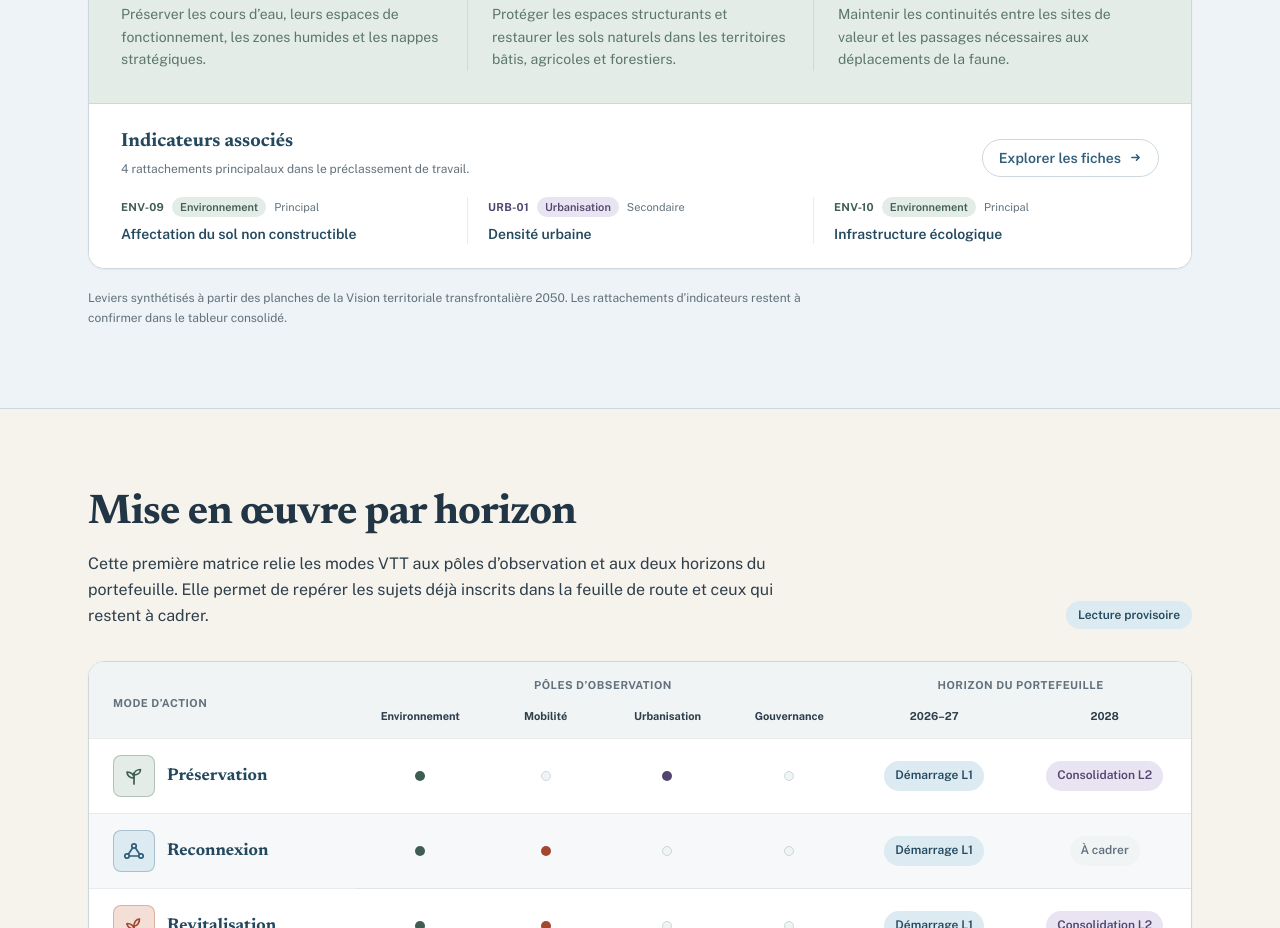
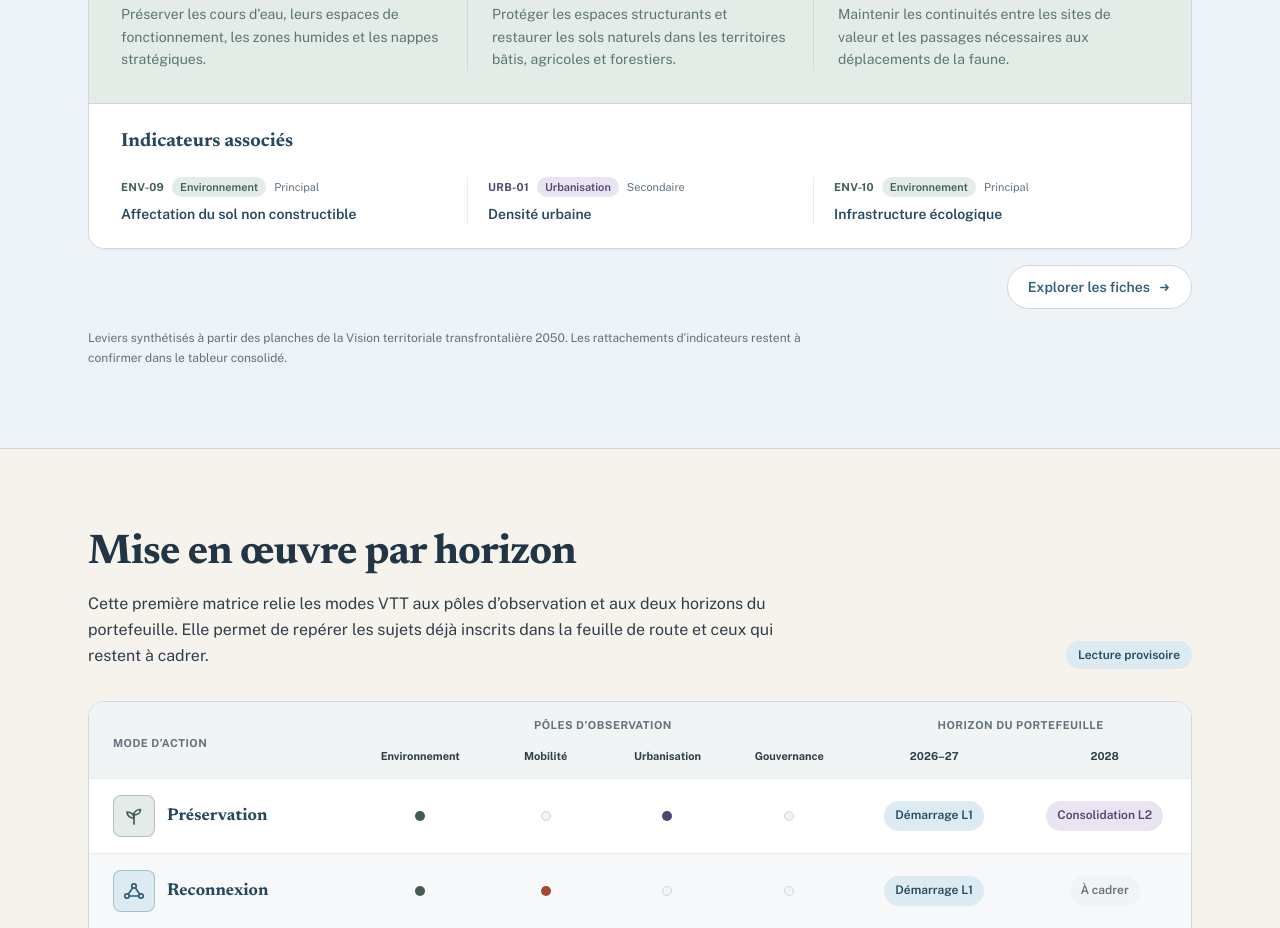
Before and after one commit to action-situee/projet-popgg-atelier2, a React (Vite) app: page / in a window 1280 px wide. Shown: the part 3140-4068 px from the top of the page. Built offline with nearby package versions, Linux system fonts and the light colour scheme; the HTML template or start-up script is replaced by a standard one.

Commit message:
Simplifie les indicateurs associés

```diff
--- a/src/App.tsx
+++ b/src/App.tsx
@@ -1425,28 +1425,9 @@ export default function App() {
             </div>
 
             <div className="vtt-indicator-strip px-6 py-5 sm:px-8 sm:py-6" style={{ background: "var(--color-surface)", borderTop: "1px solid var(--color-border)" }}>
-              <div className="flex flex-col sm:flex-row sm:items-end sm:justify-between gap-3 mb-5">
-                <div>
-                  <h4 style={{ fontFamily: "'Newsreader', serif", fontWeight: 700, fontSize: 19, color: "var(--color-primary-strong)" }}>
-                    Indicateurs associés
-                  </h4>
-                  <p className="mt-1 text-xs" style={{ color: "var(--color-text-muted)" }}>
-                    {currentPrimaryIndicators.length > 0
-                      ? `${currentPrimaryIndicators.length} rattachement${currentPrimaryIndicators.length > 1 ? "s" : ""} principal${currentPrimaryIndicators.length > 1 ? "aux" : ""} dans le préclassement de travail.`
-                      : "Aucun rattachement principal ; les exemples ci-dessous sont proposés comme liens secondaires."}
-                  </p>
-                </div>
-                <button
-                  onClick={() => setPage("indicateurs")}
-                  className="inline-flex items-center gap-2 self-start sm:self-auto text-sm font-semibold rounded-full px-4 py-2 transition-colors"
-                  style={{ color: "var(--color-primary)", border: "1px solid var(--color-border)" }}
-                >
-                  Explorer les fiches
-                  <svg aria-hidden="true" width="13" height="13" viewBox="0 0 14 14" fill="none">
-                    <path d="M3 7h8M8 4l3 3-3 3" stroke="currentColor" strokeWidth="1.6" strokeLinecap="round" strokeLinejoin="round" />
-                  </svg>
-                </button>
-              </div>
+              <h4 className="mb-5" style={{ fontFamily: "'Newsreader', serif", fontWeight: 700, fontSize: 19, color: "var(--color-primary-strong)" }}>
+                Indicateurs associés
+              </h4>
 
               {currentExamples.length > 0 ? (
                 <ul className="vtt-indicator-examples">
@@ -1469,6 +1450,19 @@ export default function App() {
               )}
             </div>
           </article>
+
+          <div className="flex justify-end mt-4">
+            <button
+              onClick={() => setPage("indicateurs")}
+              className="vtt-explore-button inline-flex min-h-11 w-full sm:w-auto items-center justify-center gap-2 text-sm font-semibold rounded-full px-5 py-2 transition-colors"
+              style={{ color: "var(--color-primary)", border: "1px solid var(--color-border)", background: "var(--color-surface)" }}
+            >
+              Explorer les fiches
+              <svg aria-hidden="true" width="13" height="13" viewBox="0 0 14 14" fill="none">
+                <path d="M3 7h8M8 4l3 3-3 3" stroke="currentColor" strokeWidth="1.6" strokeLinecap="round" strokeLinejoin="round" />
+              </svg>
+            </button>
+          </div>
 
           <p className="mt-5 text-xs leading-relaxed" style={{ color: "var(--color-text-muted)", maxWidth: 720 }}>
             Leviers synthétisés à partir des planches de la Vision territoriale transfrontalière 2050. Les rattachements d’indicateurs restent à confirmer dans le tableur consolidé.
--- a/src/index.css
+++ b/src/index.css
@@ -253,7 +253,7 @@ summary {
   padding-right: 0;
 }
 
-.vtt-indicator-strip button:hover {
+.vtt-explore-button:hover {
   border-color: var(--color-primary) !important;
   background: var(--color-primary-soft);
 }
```
Also changed, not shown: 1 other file (tests, documents, lock files or other folders).
